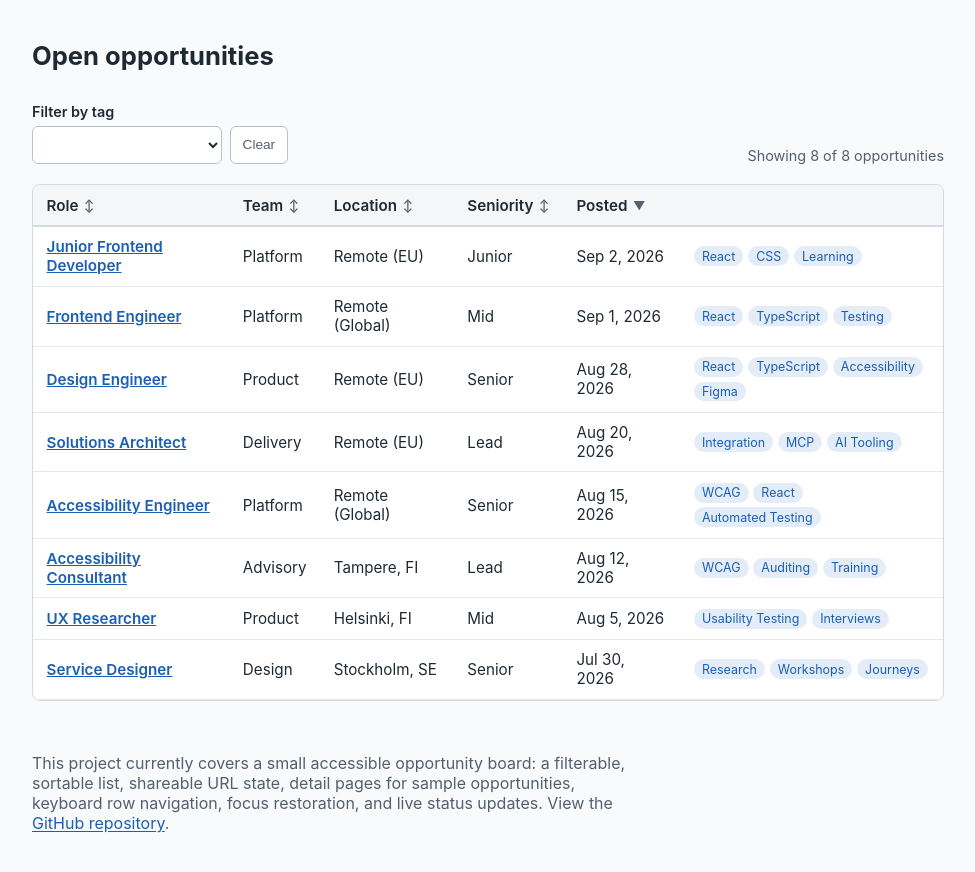
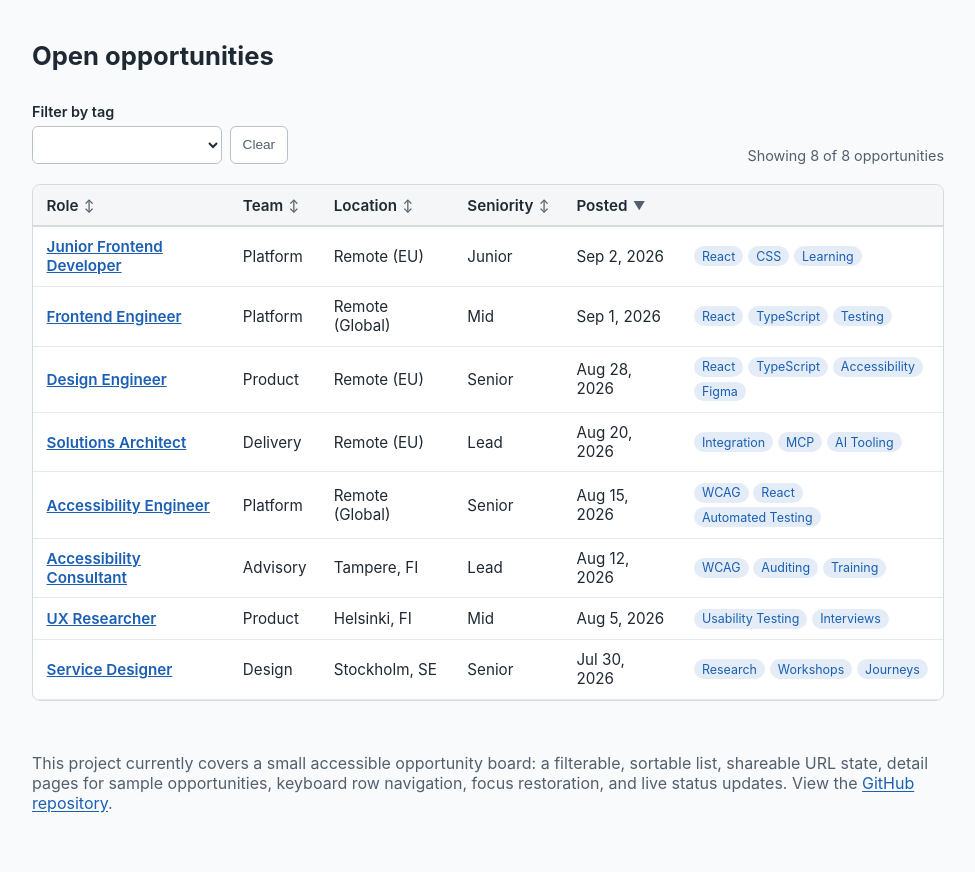
Before and after one commit to tlxo/opportunity-board, a React (Vite) app: page / in a window 1280 px wide. Shown: the top 872 px of the page, without its empty margins (152-1127 px from the left). Built offline with nearby package versions, Linux system fonts and the light colour scheme.

Commit message:
Remove max-width restriction from Footer component

```diff
--- a/src/App.tsx
+++ b/src/App.tsx
@@ -43,7 +43,6 @@ const Footer = styled.footer`
   color: ${({ theme }) => theme.color.textMuted};
   margin-top: 2rem;
   padding-top: 1.25rem;
-  max-width: 60ch;
 `;
 
 const FooterLink = styled.a`
```
